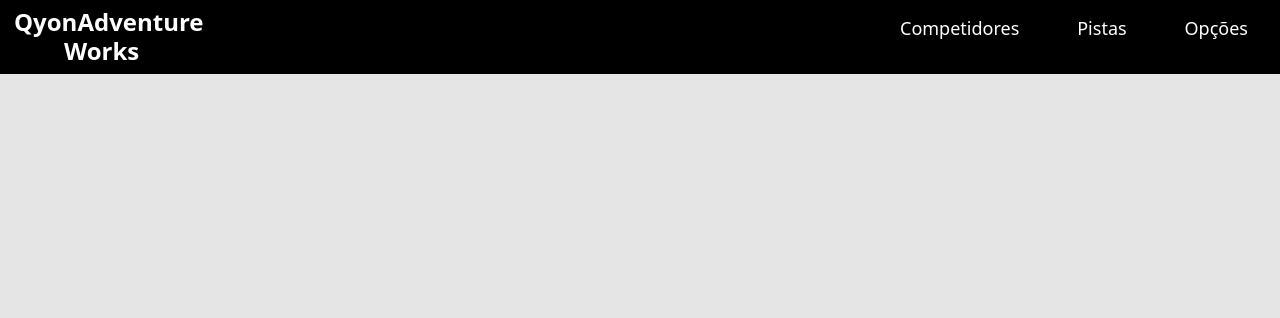
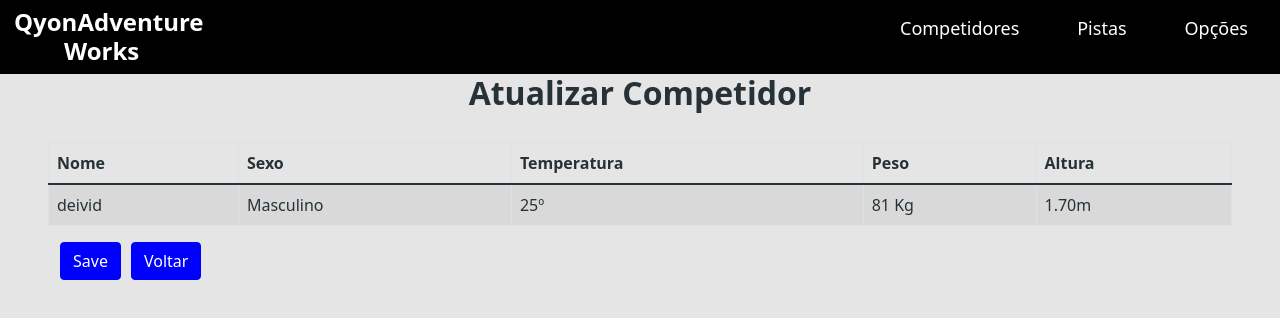
Before and after one commit to Deividwb/QyonAdventureWorks, a React (Create React App) app in the folder front-web-react/: page /atualizar in a window 1280 px wide. Shown: the top 318 px of the page. Built offline with nearby package versions, Linux system fonts and the light colour scheme.

Commit message:
Creation List Competitors

```diff
--- a/front-web-react/package.json
+++ b/front-web-react/package.json
@@ -15,6 +15,7 @@
     "node-sass": "4.14.1",
     "react": "^17.0.2",
     "react-dom": "^17.0.2",
+    "react-icons": "^4.3.1",
     "react-router-dom": "5.2.0",
     "react-scripts": "5.0.0",
     "typescript": "^4.5.5",
--- a/front-web-react/src/Routes.tsx
+++ b/front-web-react/src/Routes.tsx
@@ -2,12 +2,13 @@ import Navbar from "components/Navbar";
 import Home from "pages/Home";
 import ListCompetitors from "pages/ListCompetitors";
 import ListHiking from "pages/ListHiking";
+import UpdateCompetitor from "pages/UpdateCompetitor";
 import { BrowserRouter, Switch, Route } from "react-router-dom";
 
 const Routes = () => {
   return (
     <BrowserRouter>
-    <Navbar/>
+      <Navbar />
       <Switch>
         <Route path="/" exact>
           <Home />
@@ -20,6 +21,10 @@ const Routes = () => {
         <Route path="/pistas">
           <ListHiking />
         </Route>
+
+        <Route path="/atualizar">
+          <UpdateCompetitor />
+        </Route>
       </Switch>
     </BrowserRouter>
   );
--- a/front-web-react/src/assets/styles/custom.scss
+++ b/front-web-react/src/assets/styles/custom.scss
@@ -1,5 +1,6 @@
 $theme-colors: (
-  'primary': black
+  'primary': black,
+  'segundary':blue
 );
 
 $body-bg: #e5e5e5;
--- a/front-web-react/src/pages/ListCompetitors/index.tsx
+++ b/front-web-react/src/pages/ListCompetitors/index.tsx
@@ -1,17 +1,20 @@
 import "./styles.css";
 import { Link } from "react-router-dom";
+import { FaTrash } from "react-icons/fa";
+import { GrUpdate } from "react-icons/gr";
 
 const ListCompetitors = () => {
   return (
     <div>
       <div>
         <h2 className="text-center">Lista Competidores</h2>
-        <div>
-          <Link className="btn btn-primary" to="#">
+        <div className="container-btn">
+          <Link className="btn btn-segundary" to="#">
             Adicionar Competidor
           </Link>
         </div>
-        <div className="row">
+
+        <div className="row container-table">
           <table className="table table-striped table-bordered">
             <thead>
               <tr>
@@ -25,14 +28,30 @@ const ListCompetitors = () => {
             </thead>
 
             <tbody>
-              <tr>
+              {
+                <tr key="id">
                   <td>deivid</td>
                   <td>Masculino</td>
                   <td>25º</td>
                   <td>81 Kg</td>
                   <td>1.70m</td>
-                <td></td>
+
+                  <td>
+                    <div className="color-btns">
+                      <button className="color-btn-trash" type="button">
+                        <FaTrash />
+                      </button>
+                      <Link
+                        to={`/atualizar/${"id"}`}
+                        className="color-btn-update"
+                        type="button"
+                      >
+                        <GrUpdate />
+                      </Link>
+                    </div>
+                  </td>
                 </tr>
+              }
             </tbody>
           </table>
         </div>
--- a/front-web-react/src/pages/ListCompetitors/styles.css
+++ b/front-web-react/src/pages/ListCompetitors/styles.css
@@ -0,0 +1,16 @@
+.container-btn{
+    padding-left: 50px;
+}
+
+.container-table{
+    padding: 5px 60px;
+}
+
+.color-btns{
+    display: flex;
+    justify-content: space-between;
+}
+
+.color-btn-trash{
+    background-color: red;
+}
--- /dev/null
+++ b/front-web-react/src/pages/UpdateCompetitor/index.tsx
@@ -0,0 +1,62 @@
+import "./styles.css";
+import { Link } from "react-router-dom";
+import { FaTrash } from "react-icons/fa";
+import { GrUpdate } from "react-icons/gr";
+
+const UpdateCompetitor = () => {
+  return (
+    <div>
+      <div>
+        <h2 className="text-center">Atualizar Competidor</h2>
+
+        <div className="row container-table">
+          <table className="table table-striped table-bordered">
+            <thead>
+              <tr>
+                <th>Nome</th>
+                <th>Sexo</th>
+                <th>Temperatura</th>
+                <th>Peso</th>
+                <th>Altura</th>
+              </tr>
+            </thead>
+
+            <tbody>
+              {
+                <tr key="id">
+                  <td>deivid</td>
+                  <td>Masculino</td>
+                  <td>25º</td>
+                  <td>81 Kg</td>
+                  <td>1.70m</td>
+                </tr>
+              }
+            </tbody>
+          </table>
+
+          <div className="btn-container">
+            <button
+
+              className="btn btn-segundary"
+              type="button"
+            >
+              Save
+            </button>
+
+            <span className="btn-update">
+            <Link
+              to="/competidores"
+              className="btn btn-segundary "
+              type="button"
+            >
+              Voltar
+            </Link>
+            </span>
+          </div>
+        </div>
+      </div>
+    </div>
+  );
+};
+
+export default UpdateCompetitor;
--- /dev/null
+++ b/front-web-react/src/pages/UpdateCompetitor/styles.css
@@ -0,0 +1,7 @@
+.container-table{
+padding-top: 30px;
+}
+
+.btn-update{
+    padding-left: 10px;
+}
```
Also changed, not shown: 1 other file (tests, documents, lock files or other folders). Lines whose indentation alone changed are shown as unchanged.
